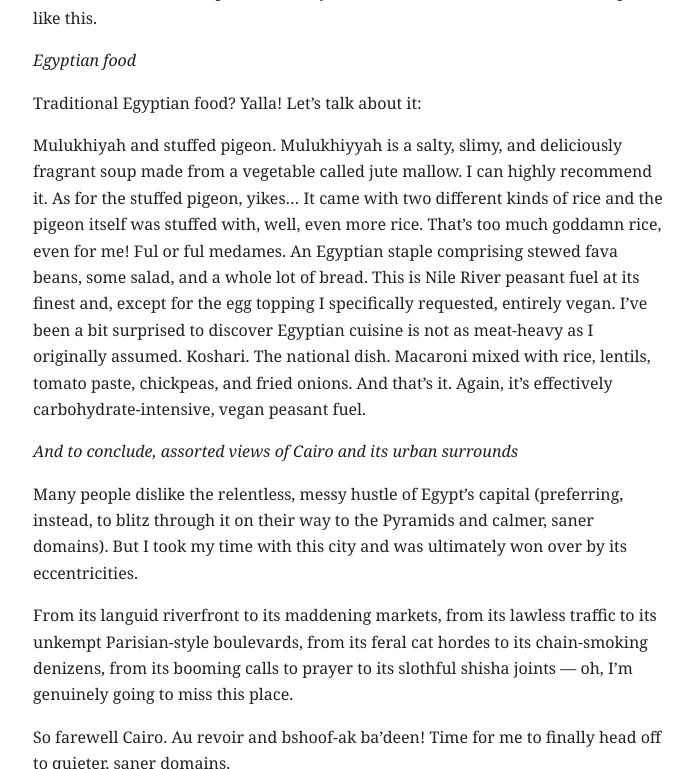
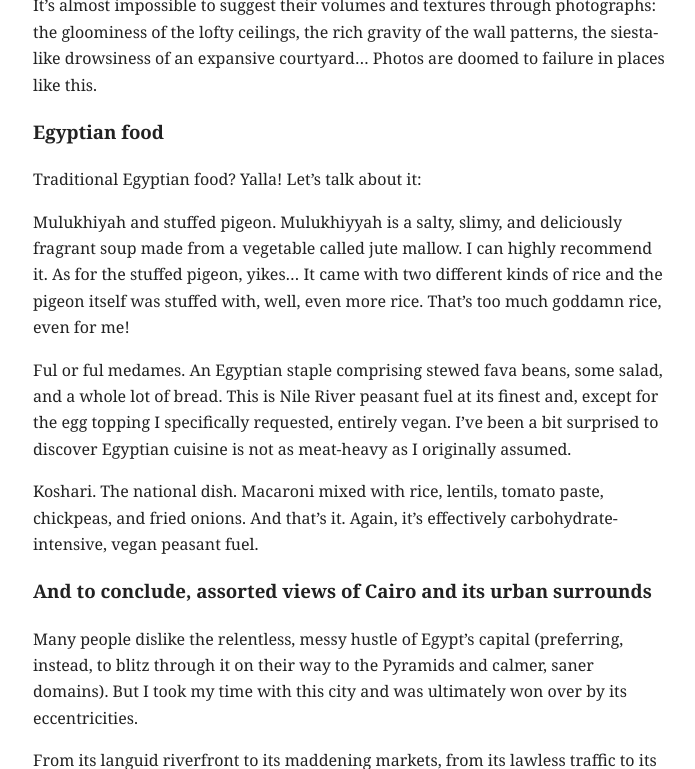
Before and after one commit to mingjiliu/mingjiliu.github.io, a Jekyll site: the page built from _travel/mings-wanderings.md, in a window 1280 px wide and 900 px high, scrolled down 33599 px, cut to the strip 126-895 px from the top of the window. Shown: the whole strip, without its empty margins (291-986 px from the left). Built offline with Jekyll 4.4.1, drawn with Linux system fonts in a browser that asks for light colours; some of the changed text lies outside the part shown.

```diff
--- a/_travel/mings-wanderings.md
+++ b/_travel/mings-wanderings.md
@@ -87,7 +87,7 @@ as the haft-end of the earth ought to be.
 Here be gull, that be sea-star, <br>
 this be fish conjoined to chip. <br>
 Sun's been stretched, as is the blue, <br>
-thin — — thin dashed — — like fading boat trails in the upper atmosphere.
+thin — thin dashed — like fading boat trails in the upper atmosphere.
 
 A market. A Saturday Salamanca in the heady, overpriced overcast. <br>
 Clatter, oyster shell. Tremble, tarpaulin. <br>
@@ -106,7 +106,7 @@ scrunch hunch and crunch! Crunch!
 
 to end in sublime laziness, or decadence, <br>
 with cheese atop the dolerite pipes, <br>
-nipaluna — — with Hobart at my feet — — <br>
+nipaluna — with Hobart at my feet — <br>
 crisp and wide and longing like the spade-end of the world.
 
 ## MONA -- The Museum of Old and New Art
@@ -348,7 +348,7 @@ DOG ATTACK: That's right. I got chased by a fucking dog when I walked down the w
 
 At last, after two months of travelling across India, I arrived with great anticipation in the city of Amritsar, in the northern state of Punjab. I was very, very excited to be here for a number of reasons, as you'll soon see why.
 
-The Golden Temple, the holiest place in all of Sikhism...
+### The Golden Temple, the holiest place in all of Sikhism...
 
 The main drawcard of Amritsar is undoubtedly the Golden Temple, the most spiritually significant temple (or gurdwara) in the Sikh religion. It is significant because it once housed the Adi Granth, the central religious scripture of Sikhism, when it was completed in the 17th century. The temple dazzling marble and gold foil structure surrounded by a man-made pool (called a sarovar), and completely open to all visitors day and night, irrespective of their background.
 
@@ -360,7 +360,7 @@ Despite having been continuously rebuilt over the centuries due to religious per
 
 ![Amritsar, Punjab (2020) — photo 3](/assets/travelbig/amritsar-punjab-03.jpg)
 
-And a meal at the largest soup kitchen in the world...
+### And a meal at the largest soup kitchen in the world...
 
 It may not look like much --- a simple, hot vegetarian meal consisting of some rotis, daal, a vegetable dish, and a rice pudding called kheer --- but this is a meal I have wanted to experience for a long time...
 
@@ -370,7 +370,7 @@ This langar is run entirely by volunteers, open 24/7, and serves tens of thousan
 
 Is it the best meal I've had in India? Probably not. But it is certainly one of the most powerful meals I've ever received.
 
-A weird border ceremony...
+### A weird border ceremony...
 
 Amritsar is also close to the India-Pakistan border where it is possible to witness something truly bizarre: the Wagah-Attari border ceremony. If there was one good thing that came out of the 1947 Partition of India (hint: there wasn't) then it's this.
 
@@ -390,7 +390,7 @@ The other photo is of the very lovely Durgiana Temple, a Hindu temple dedicated
 
 ![Amritsar, Punjab (2020) — photo 6](/assets/travelbig/amritsar-punjab-06.jpg)
 
-Now for some less pleasant remarks...
+### Now for some less pleasant remarks...
 
 Amritsar is also a town bedevilled by tragedy. It was (and very much remains) at the frontlines of the disastrous 1947 partition of India. It's also the site of the 1919 Jallianwala Bagh massacre, where troops under the command of a British officer fired on unarmed protestors, killing hundreds. But while both these incidents get considerable attention in Amritsar (with memorials and museums and whatnot), there is one event that has received little publicly visible acknowledgement here and, due to its political sensitivity, potentially never will. I saw some poorly translated and deliberately obfuscating references to it on some signs in the Golden Temple and that was about it.
 
@@ -458,25 +458,23 @@ Bloody hell, there should be a traveller's game in Egypt where you drink a shot
 
 *Posted 1 May 2022*
 
-*Welcome to Cairo, Egypt's eclectic capital!*
+Welcome to Cairo, Egypt's eclectic capital! In early 2020, after roaming around the sub-continent for almost two months, I made an exodus out of India and a flight into Egypt. This was my first time in Africa and the Middle East - and hopefully not my last! Anyway, here were some of the things I checked out...
 
-In early 2020, after roaming around the sub-continent for almost two months, I made an exodus out of India and a flight into Egypt. This was my first time in Africa and the Middle East - and hopefully not my last! Anyway, here were some of the things I checked out...
-
-*Tahrir Square*
+### Tahrir Square
 
 Hurrah. My first morning in Cairo and I was standing in Tahrir Square, heart of the 2011 Egyptian revolution. Except it currently seems to be under renovation? Something to do with a controversial decision to plonk some pharaonic antiquities in the middle of it. Rather odd symbolism given the forward-looking vision this place represented not that long ago.
 
 Egypt's current political quagmire is something I don't know enough about. But like the good political science major that I am, just give me some cheap local coffee, a shisha pipe, and a stack of old Economist magazines and I'll claim to have figured it out in no time!
 
+### Khan el-Khalili
+
 ![Khan el-Khalili](/assets/travelbig/cairo-03.jpg)
-
-*Khan el-Khalili*
 
 A photo of the most Instagrammable spot in Khan el-Khalili, a famous open-air bazaar in the middle of Islamic Cairo. Not that I'd fall for its wily, hashtaggy, picture-perfect charms or anything. Whoops.
 
 I also whittled away the hours with fellow world travellers at El Fishawy, quite possibly the most famous coffeehouse in all of Egypt. Crammed into a narrow thoroughfare in the bazaar, this place is quite the frenzied experience. Street vendors hassle you every minute. Clumsy shoppers threaten to knock over your hookah. The cafe staff seem to be juggling too many tasks at once. And yet, despite the pandemonium, there's music and laughter and a theatrical, smoke-drunk energy to it all that makes this place unforgettable.
 
-*Coptic Cairo*
+### Coptic Cairo
 
 Coptic Cairo is a hushed and compact corner of Egypt's capital unlike anywhere else in this mad city. As a visitor, it would be remiss to only notice the country's mosques and pyramids --- this country also has a very distinctive Coptic Christian minority, making up around 10 per cent of the population.
 
@@ -484,13 +482,13 @@ To be honest, I don't know much about Coptic Christianity or any form of Christi
 
 I visited the famous Hanging Church, the Saints Sergius and Bacchus Church, and the beautiful Church of St. George (which is actually a Greek Orthodox church).
 
-*The Citadel of Cairo*
+### The Citadel of Cairo
 
 This is a medieval fortification built by none other than the legendary Crusader-stomping, warrior-gentleman Saladin. Although the citadel itself is not particularly thrilling (it's a bunch of stone walls on a hill), it provides an excellent view of bustling, dusty Cairo and houses the beautiful Mohamed Ali Mosque.
 
 This magnificent mosque, commissioned in the mid-1800s by Muhammad Ali Pasha, the founder of modern Egypt, happily rivals many grand European churches. I mean, just look at that incredible ceiling! Undoubtedly a masjid for the ages.
 
-*The Mosque of Ibn Tulun*
+### The Mosque of Ibn Tulun
 
 Commissioned by the founder of the Tulunid dynasty, this is a handsomely austere 9th-century mosque. Sun-starked and shadow-cut, it looks like the parched and lonely background of a Giorgio de Chirico painting.
 
@@ -498,7 +496,7 @@ You can also climb its minaret and view Cairo's cityscape in its dense, concrete
 
 ![And even more of Islamic Cairo](/assets/travelbig/cairo-07.jpg)
 
-*And even more of Islamic Cairo*
+### And even more of Islamic Cairo
 
 Fragmented, sideways views of the Mosque-Madrassa of Sultan Hassan and the Al-Rifa'i Mosque. Two huge, skyward-yearning mosques standing right against each other at the foot of Cairo Citadel.
 
@@ -506,13 +504,17 @@ Fragmented, sideways views of the Mosque-Madrassa of Sultan Hassan and the Al-Ri
 
 It's almost impossible to suggest their volumes and textures through photographs: the gloominess of the lofty ceilings, the rich gravity of the wall patterns, the siesta-like drowsiness of an expansive courtyard... Photos are doomed to failure in places like this.
 
-*Egyptian food*
+### Egyptian food
 
 Traditional Egyptian food? Yalla! Let's talk about it:
 
-Mulukhiyah and stuffed pigeon. Mulukhiyyah is a salty, slimy, and deliciously fragrant soup made from a vegetable called jute mallow. I can highly recommend it. As for the stuffed pigeon, yikes... It came with two different kinds of rice and the pigeon itself was stuffed with, well, even more rice. That's too much goddamn rice, even for me! Ful or ful medames. An Egyptian staple comprising stewed fava beans, some salad, and a whole lot of bread. This is Nile River peasant fuel at its finest and, except for the egg topping I specifically requested, entirely vegan. I've been a bit surprised to discover Egyptian cuisine is not as meat-heavy as I originally assumed. Koshari. The national dish. Macaroni mixed with rice, lentils, tomato paste, chickpeas, and fried onions. And that's it. Again, it's effectively carbohydrate-intensive, vegan peasant fuel.
+Mulukhiyah and stuffed pigeon. Mulukhiyyah is a salty, slimy, and deliciously fragrant soup made from a vegetable called jute mallow. I can highly recommend it. As for the stuffed pigeon, yikes... It came with two different kinds of rice and the pigeon itself was stuffed with, well, even more rice. That's too much goddamn rice, even for me!
 
-*And to conclude, assorted views of Cairo and its urban surrounds*
+Ful or ful medames. An Egyptian staple comprising stewed fava beans, some salad, and a whole lot of bread. This is Nile River peasant fuel at its finest and, except for the egg topping I specifically requested, entirely vegan. I've been a bit surprised to discover Egyptian cuisine is not as meat-heavy as I originally assumed.
+
+Koshari. The national dish. Macaroni mixed with rice, lentils, tomato paste, chickpeas, and fried onions. And that's it. Again, it's effectively carbohydrate-intensive, vegan peasant fuel.
+
+### And to conclude, assorted views of Cairo and its urban surrounds
 
 Many people dislike the relentless, messy hustle of Egypt's capital (preferring, instead, to blitz through it on their way to the Pyramids and calmer, saner domains). But I took my time with this city and was ultimately won over by its eccentricities.
 
@@ -522,7 +524,7 @@ So farewell Cairo. Au revoir and bshoof-ak ba'deen! Time for me to finally head
 
 ![On the overnight train to Aswan in the south of Egypt...](/assets/travelbig/cairo-10.jpg)
 
-*On the overnight train to Aswan in the south of Egypt...*
+<small> *On the overnight train to Aswan in the south of Egypt...* <small>
 
 ## Cappadocia (2020)
 
@@ -530,7 +532,7 @@ So farewell Cairo. Au revoir and bshoof-ak ba'deen! Time for me to finally head
 
 ![Hot air balloons of Cappadocia.](/assets/travelbig/cappadocia-01.jpg)
 
-*Hot air balloons of Cappadocia.*
+<small> *Hot air balloons of Cappadocia.* <small>
 
 ### The otherworldly landscape of Central Anatolia
 
@@ -584,7 +586,7 @@ The good news is, I was able to fly out of Egypt and into Istanbul -- a little m
 
 ![Yep. It was probably aliens.](/assets/travelbig/giza-and-alexandria-01.jpg)
 
-*Yep. It was probably aliens.*
+<small> *Yep. It was probably aliens.* <small>
 
 ### Giza --- home of the pyramids
 
@@ -680,7 +682,7 @@ That's the way things are here. There is beauty, there is boredom, there is back
 
 ![Delhi in the morning](/assets/travelbig/impressions-of-delhi-01.jpg)
 
-*Delhi in the morning*
+<small> *Delhi in the morning* <small>
 
 Delhi is the whole subcontinent flowing into one place... It's the only place in India where I've had people directly speaking Hindi to me. Makes sense. I've seen a lot of people with East Asian features from northeastern states (e.g. Assam and Manipur) and neighbouring countries like Nepal living and working here.
 
@@ -688,7 +690,7 @@ Delhi is a lot to breathe in... Aside from Beijing, this city has some of the wo
 
 ![Jama Masjid](/assets/travelbig/impressions-of-delhi-03.jpg)
 
-*Jama Masjid*
+<small> *Jama Masjid* <small>
 
 Delhi is grungy density at its finest... Old Delhi (where a colossal Mughal-era mosque, Jama Masjid, is located) is rundown and crowded to the point of perverse aesthetic perfection. Close by is Paharganj, a nightmare ghetto of cheap hotels and semi-broken neon signs. I stayed there and I loved it and hated it in equal measure.
 
@@ -702,7 +704,7 @@ The National War Memorial: constructed in 2014 under the Modi administration, it
 
 ![Qutb Minar](/assets/travelbig/impressions-of-delhi-05.jpg)
 
-*Qutb Minar*
+<small> *Qutb Minar* <small>
 
 Delhi is a city both obsessed and apathetic about security... Everywhere you go in the heart of the city, policemen and soldiers toting Cold War-era surplus firearms. Every time you take the (beautifully modern and efficient) metro system, your bags are screened and you are frisked by officers. Of course, no one seems to give a shit --- they just go through the motions. A great example is the metal detectors in all the hotel entrances. People come, people go, the detectors sometimes beep and sometimes don't, and no one bats an eye.
 
@@ -712,7 +714,7 @@ Delhi has some absolute marvels tucked within the grit... The Qutb Minar complex
 
 ![Humayun's Tomb](/assets/travelbig/impressions-of-delhi-08.jpg)
 
-*Humayun's Tomb*
+<small> *Humayun's Tomb* <small>
 
 Delhi is a testament to North India's Islamic legacy... City of djinns, indeed. Although current issues in India surrounding Muslim identity and Hindu nationalism can be politely called a 'fraught clusterfuck' (I'll never forget the awkward exchange I had with an Uber driver in Jaipur where he praised the Chinese government's Xinjiang internment camps), Islam's artistic impact on the country is enthralling. Look no further than Humayun's Tomb Complex --- home to the grandiose resting place of the second Mughal Empire, as well as other paradisiacal garden-tombs.
 
@@ -720,7 +722,7 @@ Delhi is the reason 'Delhi belly' is a thing... Alas, my luck ran out at the ver
 
 ![Flag of India at Central Park, Connaught Place](/assets/travelbig/impressions-of-delhi-10.jpg)
 
-*Flag of India at Central Park, Connaught Place*
+<small> *Flag of India at Central Park, Connaught Place* <small>
 
 Delhi is the best place to become a 'made man' in the land of madcap travel... After I flew out of Delhi and into Cairo, I could only listen with mild amusement to people bemoaning the traffic, the hassling, the noise, and the dirtiness. My god. If only they knew the things I have experienced on the mean streets of Delhi. I'm not sure if anything can faze me anymore.
 
@@ -728,7 +730,7 @@ Delhi is business and loitering, adeptness and incompetence... It is Connaught P
 
 ![Gandhi Smriti](/assets/travelbig/impressions-of-delhi-12.jpg)
 
-*Gandhi Smriti*
+<small> *Gandhi Smriti* <small>
 
 Delhi is the dream of a softer tomorrow... It is visiting Gandhi Smriti, seeing where Mahatma Gandhi spent the final days of life, reminding myself of what he stood for, and then following in his footsteps to the spot where he was assassinated.
 
@@ -752,7 +754,7 @@ They say I am between the East and the West. An identity crisis! Whose? Mine or
 
 ![The Dolmabahçe Palace](/assets/travelbig/istanbul-01.jpg)
 
-*The Dolmabahçe Palace*
+### The Dolmabahçe Palace
 
 This was the governmental nucleus of the Ottoman Empire for much of the 19th and early 20th centuries. But you won't find the unique, medieval aesthetics of the caliphate at the height of its power anywhere here --- Dolmabahçe was very much built to mimic the style of European royal abodes during that period. So much so that one could argue the palace demonstrates just how keen the Ottomans were to stave off secular decline and keep up with their more modern European neighbours.
 
@@ -760,7 +762,7 @@ It's a mashup of Baroque, Rococo, and Neoclassical elements. Or so I am told. Al
 
 ![The Topkapı Palace](/assets/travelbig/istanbul-02.jpg)
 
-*The Topkapı Palace*
+### The Topkapı Palace
 
 The dazzlingly lovely headquarters of the Ottoman sultans for many centuries, built only a few years after the Fall of Constantinople, and the doom of the Byzantine Empire, in 1453 at the hands of Mehmed the Conqueror.
 
@@ -768,7 +770,7 @@ I believe that if you want to understand where Europeans got their Orientalist n
 
 ![The Hagia Sofia](/assets/travelbig/istanbul-03.jpg)
 
-*The Hagia Sofia*
+### The Hagia Sofia
 
 Why yes, it's everyone's favourite piece of Byzantine architecture!
 
@@ -778,13 +780,13 @@ So is the Hagia Sophia a cathedral? Is it a mosque? Or is it a historical museum
 
 Hooray for compromise... or so I thought. But then in July 2020, only a few months after I visited it, Turkish President Recep Tayyip Erdoğan redesignated the site as a mosque, triggering much domestic and international controversy.
 
-*And some other nearby attractions...*
+### And some other nearby attractions...
 
 Close to the Hagia Sophia, I was also able to visit the twilight underworld of the Cisterna Basilica, the solemnly splendid Tomb of the Sultans, and the palatial Süleymaniye Mosque in the mizzle.
 
 On these various visits, I spend a lot of time craning my head up at the Ottoman domed ceiling. I'm sure the future neck pain I'll have was a worthy price to pay for being able to peer directly upwards at such decorative beauty.
 
-*And finally, the fantastic food of Turkey...*
+### And finally, the fantastic food of Turkey...
 
 ![Istanbul breakfast](/assets/travelbig/istanbul-05.jpg)
 
@@ -810,7 +812,7 @@ You won't need a guidebook. Like all cities, I have my own sense of time. I am a
 
 ![Elephant congestion, Rajasthan edition.](/assets/travelbig/jaipur-01.jpg)
 
-*Elephant congestion, Rajasthan edition.*
+<small> *Elephant congestion, Rajasthan edition.* <small>
 
 ### Welcome to Jaipur: the so-called 'Pink City'
 
@@ -940,7 +942,7 @@ Change is the only constant. Change that, I imagine, is happening too quickly fo
 
 This is Jodhpur, Rajasthan. The Blue City. The Sun City. Gateway to the Thar Desert. And just look at that thing looming above us! A gigantic fort dominating the skyline of the entire city. Holy moly, it's like I'm in a fantasy novel. It's genuinely breathtaking.
 
-Mehrangarh Fort --- "The Sun Fort"
+### Mehrangarh Fort --- "The Sun Fort"
 
 ![Jodhpur (2020) — photo 1](/assets/travelbig/jodhpur-01.jpg)
 
@@ -954,11 +956,15 @@ Royal treasures from the Mehrangarh Fort museum collection The Sun Fort also pro
 
 ![Jodhpur (2020) — photo 3](/assets/travelbig/jodhpur-03.jpg)
 
-Blue, soothing Jodhpur Some chill, blue views of Jodhpur, Rajasthan. Forget about Chefchaouen in Morocco! Here's an alternative travel destination for your azure-cerulean-sky-blue-Instagram fix.
+### Blue, soothing Jodhpur Some chill, blue views of Jodhpur, Rajasthan.
+
+Forget about Chefchaouen in Morocco! Here's an alternative travel destination for your azure-cerulean-sky-blue-Instagram fix.
 
 Jodhpur has a lot going for it (the food in the main market area is cheap and great) but it's also one of the grungiest places I've been to so far in India. The trash problem seems worse. The stray dogs seem meaner. The scooters are a little more aggressive. Many streets are redolent of fecal matter and burnt rubbish, and open defecation (a perennial public health challenge in India) is more visible here than elsewhere. I'm not bothered very much by this kind of stuff anymore, but keep it in mind if you're planning a visit!
 
-Additional Jodhpur highlights (1) The epic Toorji Ka Jhalra (Toorji's Step Well) where the tourists come to take photos and the locals come to smoke ganja. Indian stepwells are the best.
+### Additional Jodhpur highlights
+
+(1) The epic Toorji Ka Jhalra (Toorji's Step Well) where the tourists come to take photos and the locals come to smoke ganja. Indian stepwells are the best.
 
 (2) Jaswant Thada, the marble cenotaph and cremation grounds of the Jodhpur royal family. Dubbed the "Taj Mahal of Rajasthan" and you can see why.
 
@@ -966,7 +972,7 @@ Additional Jodhpur highlights (1) The epic Toorji Ka Jhalra (Toorji's Step Well)
 
 (4) The Mandore Gardens, located on the city outskirts. The former ancient capital of the Jodhpur State, the gardens contain the stunningly sculpted cenotaphs of various dead and forgotten maharajas. It was also completely free to enter when I visited --- a rarity for such a peaceful, well-preserved heritage site in India.
 
-An addendum...
+### An addendum...
 
 Black cowboy hats seem to be all the rage for Indian male tourists in their own country. There are 'English Wine Shops' and 'German Bakeries'. Packets of instant noodles populate the shelves in little hole-in-wall convenience stores. Every shop seems to have the same bland Arial font for their storefront retail signs. As I walk past bored shopkeepers, they call out to me and try to guess my nationality. "Konichiwa!'" they say, "Ni hao!" Some even think I'm Nepali or from the North-eastern states of India based on my tanned backpacker's complexion.
 
@@ -1131,10 +1137,10 @@ Speaking of food, Mumbai street food is a wonder. Friendly roadside vendors sell
 
 ![Sev puri, a crispy deep-fried bread loaded with diced potatoes, onions, and chutneys.](/assets/travelbig/mumbai-01.jpg)
 
-Sev puri, a crispy deep-fried bread loaded with diced potatoes, onions, and chutneys.
-Pani puri, the same kind of bread but hollowed out and filled with flavoured water, chutney, chilli, and masala.
-Pav bhaji, a thick vegetable curry with cheap greasy bread rolls.
-Falooda, made of rose syrup, vermicelli, sweet milk; served with ice cream and other bits of decadence.
+- Sev puri, a crispy deep-fried bread loaded with diced potatoes, onions, and chutneys.
+- Pani puri, the same kind of bread but hollowed out and filled with flavoured water, chutney, chilli, and masala.
+- Pav bhaji, a thick vegetable curry with cheap greasy bread rolls.
+- Falooda, made of rose syrup, vermicelli, sweet milk; served with ice cream and other bits of decadence.
 
 Don't sell yourself short and avoid all the street food in India! If it's a busy place, serving food out fast, and the stuff is fresh and vegetarian then I reckon your chances of avoiding the ol' 'Delhi belly' are good. But never forget it's still a game of chance. Caveat vorator! (Eater beware!)
 
@@ -1162,7 +1168,7 @@ Another filter coffee, please. I need another hit before catching my overnight t
 
 Behold! Objects from the Egyptian Museum, the Museum of Islamic Art, and the Coptic Museum in Cairo, Egypt's chaotic, bustling capital. I can't help it, I'm a museum junkie.
 
-*The Egyptian Museum*
+### The Egyptian Museum
 
 ![The Egyptian Museum](/assets/travelbig/museums-of-cairo-01.jpg)
 
@@ -1174,7 +1180,7 @@ So what did I personally learn from this neglected stockroom? I learnt they were
 
 Please note: the woeful state of the Egyptian Museum will hopefully not continue. A brand new archaeological museum is scheduled to open in Giza later this year and will, for all intents and purposes, replace the current site. So it's likely that I was one of the final 'seasons' of tourists to have faced the disastrous, old-school Cairo museum experience. Lucky me.
 
-*The Museum of Islamic Art*
+### The Museum of Islamic Art
 
 ![Museums of Cairo (2020) — photo 5](/assets/travelbig/museums-of-cairo-05.jpg)
 
@@ -1184,7 +1190,7 @@ After visiting the Giza Pyramids and the Egyptian Museum, this place was an oasi
 
 Check this one out, art history nerds. There were, like, no other visitors in the entire building. My guess is that the museum fell off everyone's radar after it was heavily damaged by a car bomb in 2014 that was targeting the Cairo police headquarters across the road, shutting the place down for a couple of years. But it's been completely renovated and --- judging from the large numbers of heavily armed policemen in the locale --- in slightly safer airs at present
 
-*The Coptic Museum*
+### The Coptic Museum
 
 ![Museums of Cairo (2020) — photo 8](/assets/travelbig/museums-of-cairo-08.jpg)
 
```
Also changed, not shown: other parts of _travel/mings-wanderings.md (+1 -1 lines).
